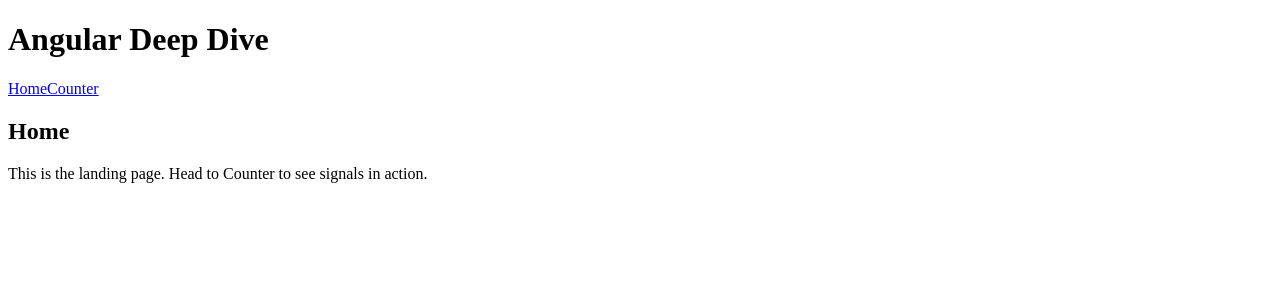
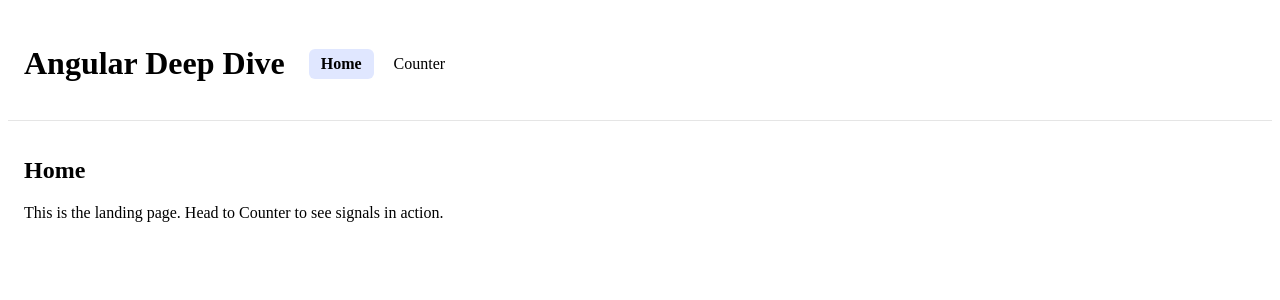
Before and after one commit to kbelyse/angular-deep-dive, an Angular app: page / in a window 1280 px wide. Shown: the top 300 px of the page. Built offline with nearby package versions, Linux system fonts and the light colour scheme.

Commit message:
style the header and nav

```diff
--- a/src/app/app.scss
+++ b/src/app/app.scss
@@ -0,0 +1,37 @@
+header {
+  display: flex;
+  align-items: center;
+  gap: 1.5rem;
+  padding: 1rem;
+  border-bottom: 1px solid #e5e5e5;
+}
+
+nav {
+  display: flex;
+  gap: 0.5rem;
+}
+
+nav a {
+  padding: 0.375rem 0.75rem;
+  border-radius: 0.375rem;
+  color: inherit;
+  text-decoration: none;
+
+  &:hover {
+    background: #f3f3f3;
+  }
+
+  &:focus-visible {
+    outline: 2px solid #2563eb;
+    outline-offset: 2px;
+  }
+
+  &.active {
+    background: #e0e7ff;
+    font-weight: 600;
+  }
+}
+
+main {
+  padding: 1rem;
+}
```
